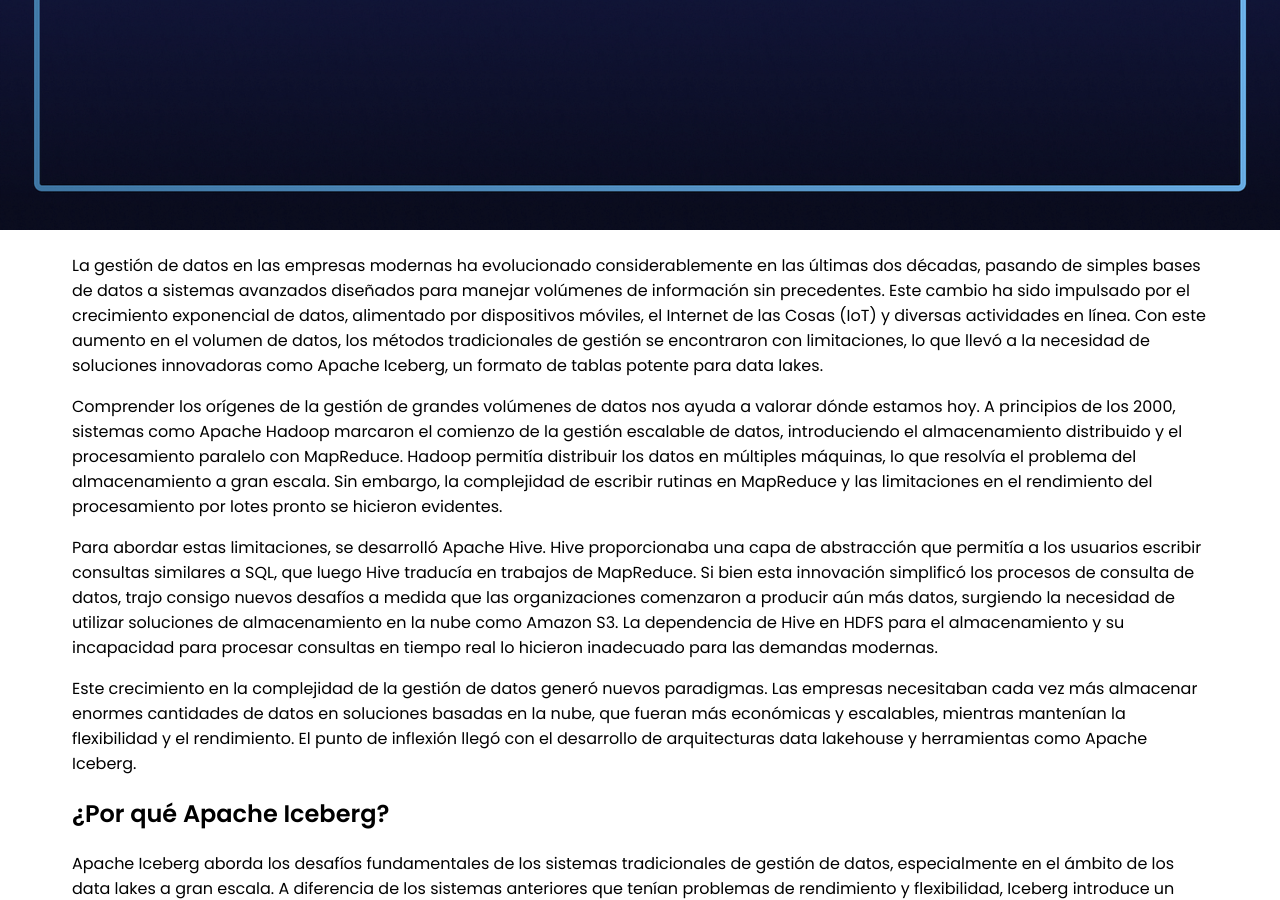
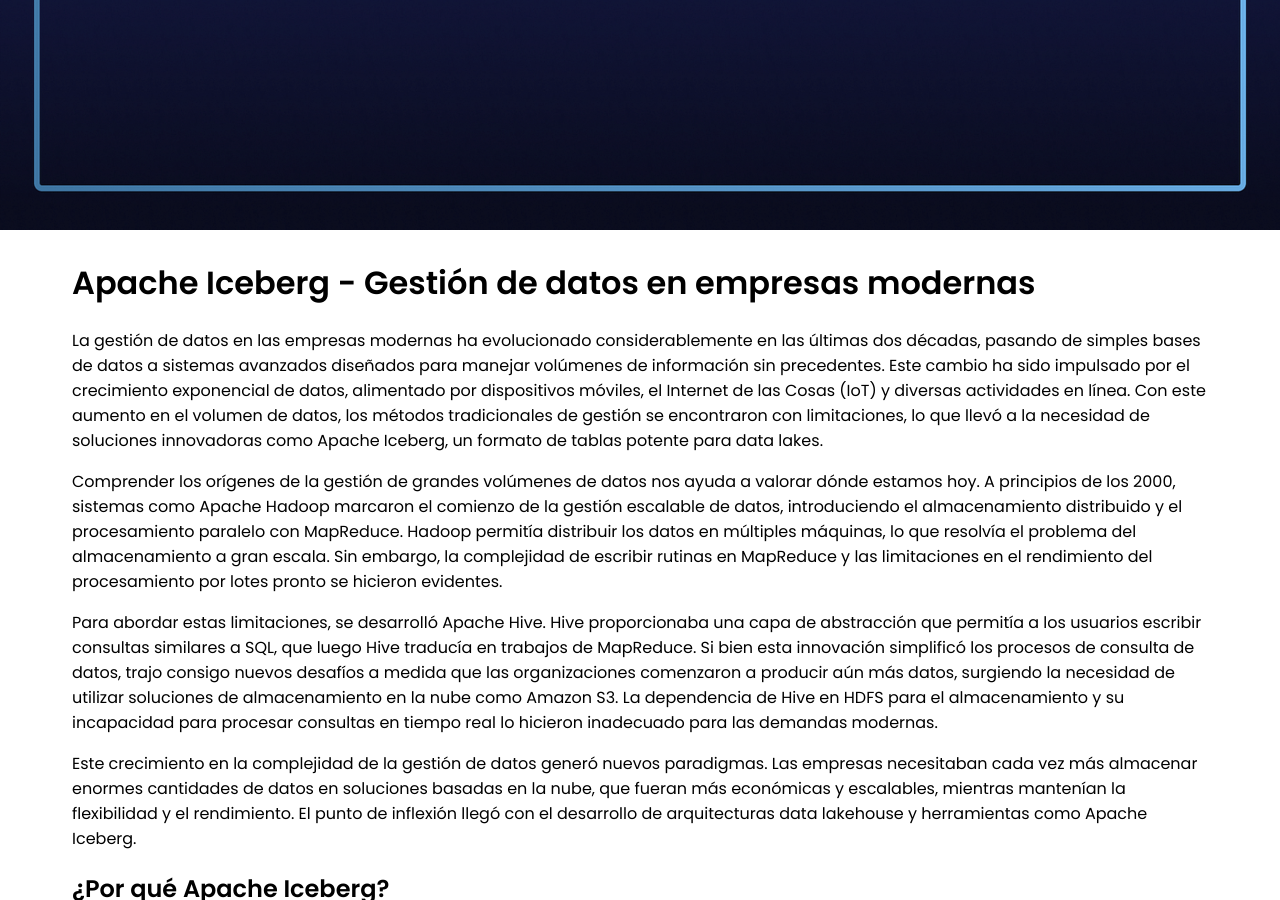
Before and after one commit to squadralabs/squadralabs.github.io, a Jekyll site: the page built from _posts/2024-10-25-apache-iceberg.md, in a window 1280 px wide and 900 px high, scrolled down 761 px. Built offline with Jekyll 4.4.1, drawn with Linux system fonts in a browser that asks for light colours.

Commit message:
Update 2024-10-25-apache-iceberg.md

```diff
--- a/_posts/2024-10-25-apache-iceberg.md
+++ b/_posts/2024-10-25-apache-iceberg.md
@@ -5,6 +5,7 @@ image: "/assets/img/blog/iceberg.png"
 ---
 <img src="{{ '/assets/img/blog/iceberg.png' | absolute_url }}" alt="Apache Iceberg" class="full-width-image">
 
+# Apache Iceberg - Gestión de datos en empresas modernas
 
 La gestión de datos en las empresas modernas ha evolucionado considerablemente en las últimas dos décadas, pasando de simples bases de datos a sistemas avanzados diseñados para manejar volúmenes de información sin precedentes. Este cambio ha sido impulsado por el crecimiento exponencial de datos, alimentado por dispositivos móviles, el Internet de las Cosas (IoT) y diversas actividades en línea. Con este aumento en el volumen de datos, los métodos tradicionales de gestión se encontraron con limitaciones, lo que llevó a la necesidad de soluciones innovadoras como Apache Iceberg, un formato de tablas potente para data lakes.
 
```
